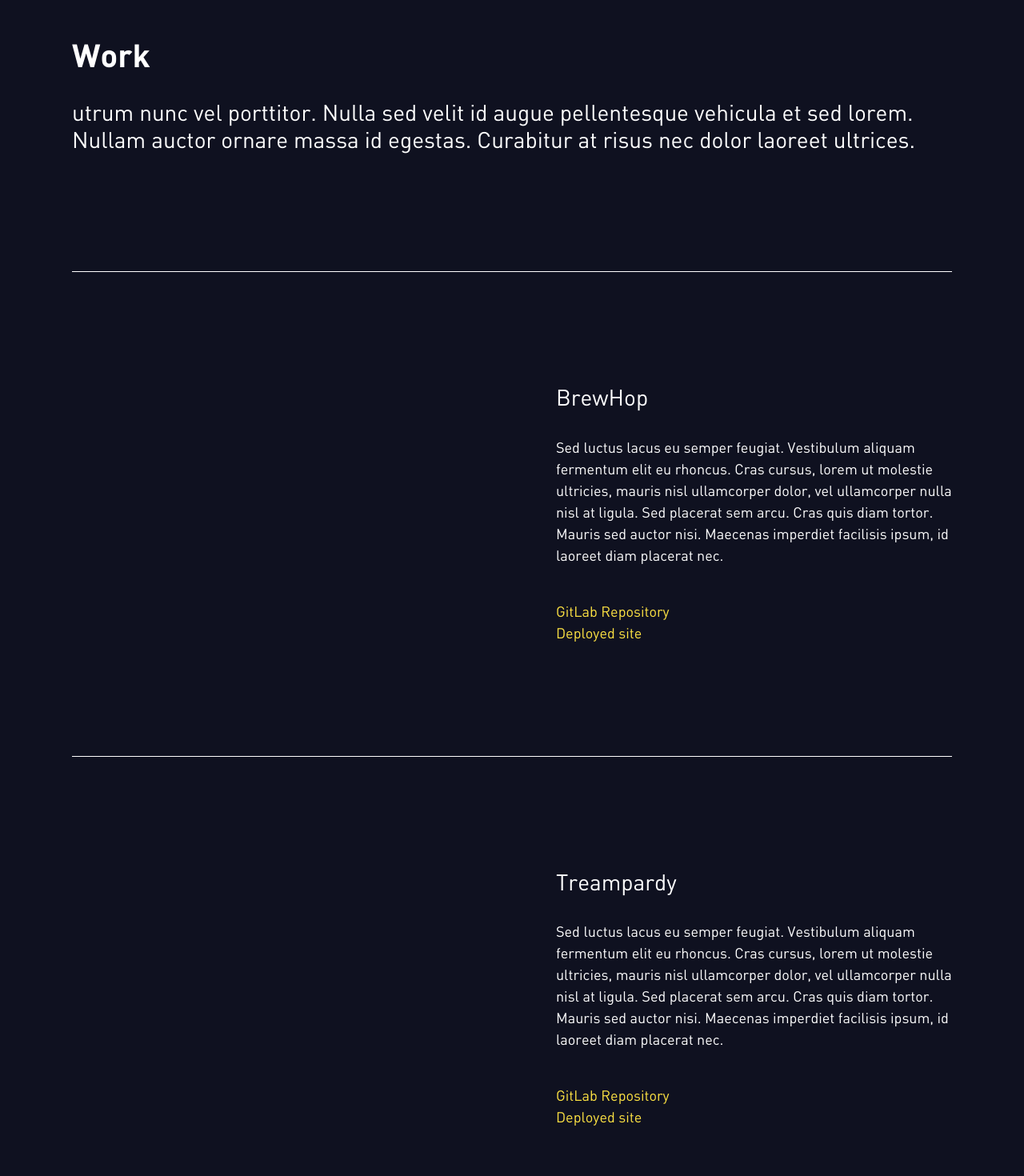
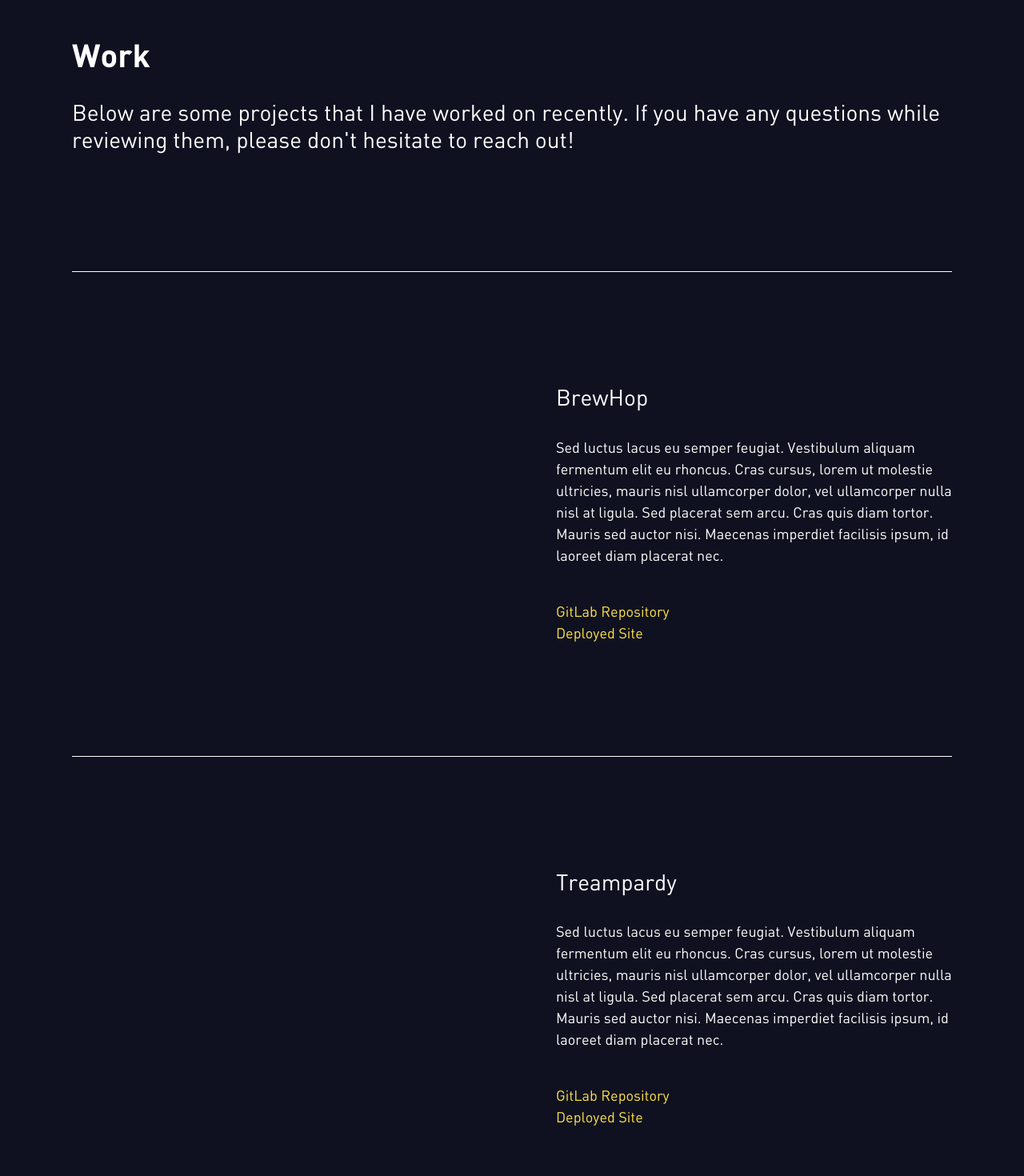
Before and after one commit to jwpettit/Portfolio-Website, a React (Create React App) app: page /work in a window 1280 px wide. Shown: the part 100-1570 px from the top of the page at 80% size. Built offline with nearby package versions, Linux system fonts and the light colour scheme.

Commit message:
Wrote top of work page blurb, stopping for the night

```diff
--- a/src/pages/Work.jsx
+++ b/src/pages/Work.jsx
@@ -8,10 +8,9 @@ export default function Work() {
                 <br />
                 <div className="H3-Header">
                     <h3>
-                        utrum nunc vel porttitor. Nulla sed velit id augue
-                        pellentesque vehicula et sed lorem. Nullam auctor ornare
-                        massa id egestas. Curabitur at risus nec dolor laoreet
-                        ultrices.
+                        Below are some projects that I have worked on recently.
+                        If you have any questions while reviewing them, please
+                        don't hesitate to reach out!
                     </h3>
                 </div>
                 <div className="Horizontal-Section-Divider" />
@@ -40,12 +39,12 @@ export default function Work() {
                             >
                                 GitLab Repository
                             </a>
-                            <br/>
+                            <br />
                             <a
                                 href="https://brewhoppers.gitlab.io/brew-hop/"
                                 target="blank"
                             >
-                                Deployed site
+                                Deployed Site
                             </a>
                         </div>
                     </div>
@@ -76,12 +75,12 @@ export default function Work() {
                             >
                                 GitLab Repository
                             </a>
-                            <br/>
+                            <br />
                             <a
                                 href="https://treamforce.gitlab.io/treampardy-take-2/"
                                 target="blank"
                             >
-                                Deployed site
+                                Deployed Site
                             </a>
                         </div>
                     </div>
```
